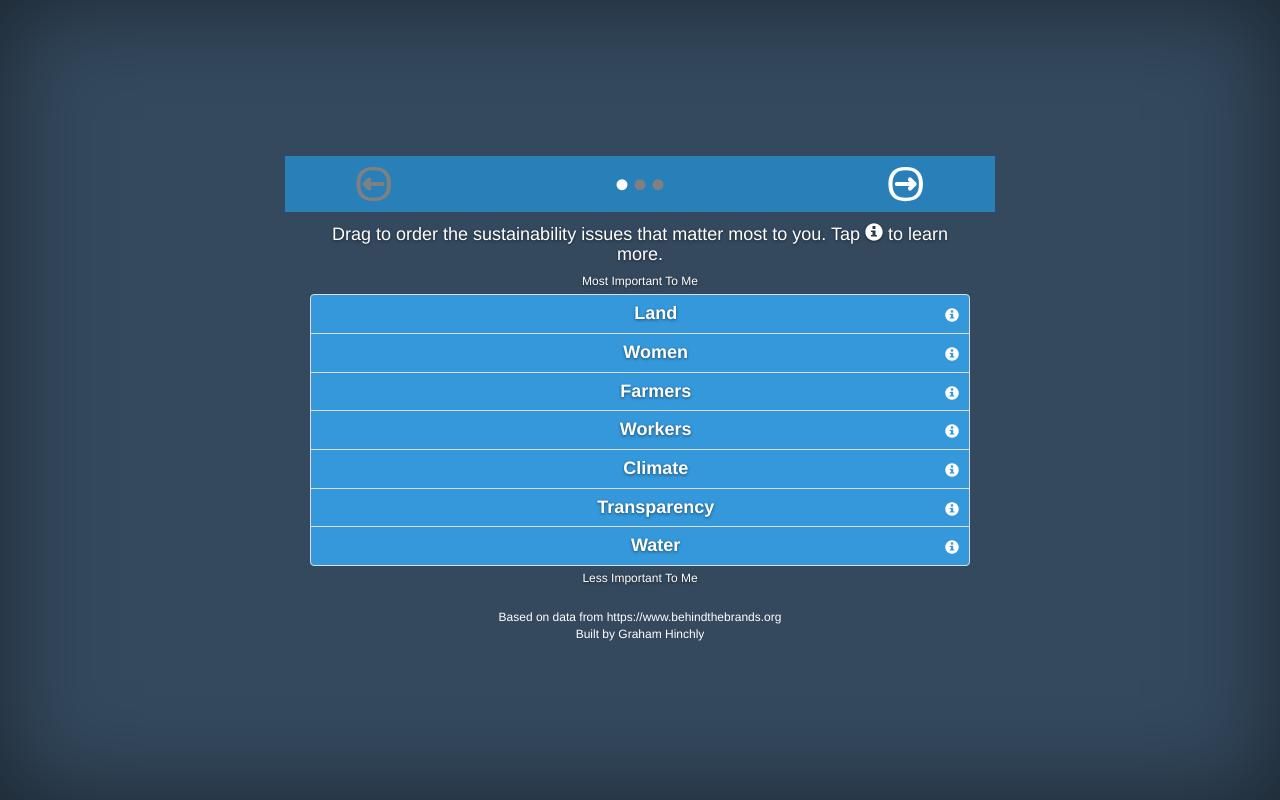
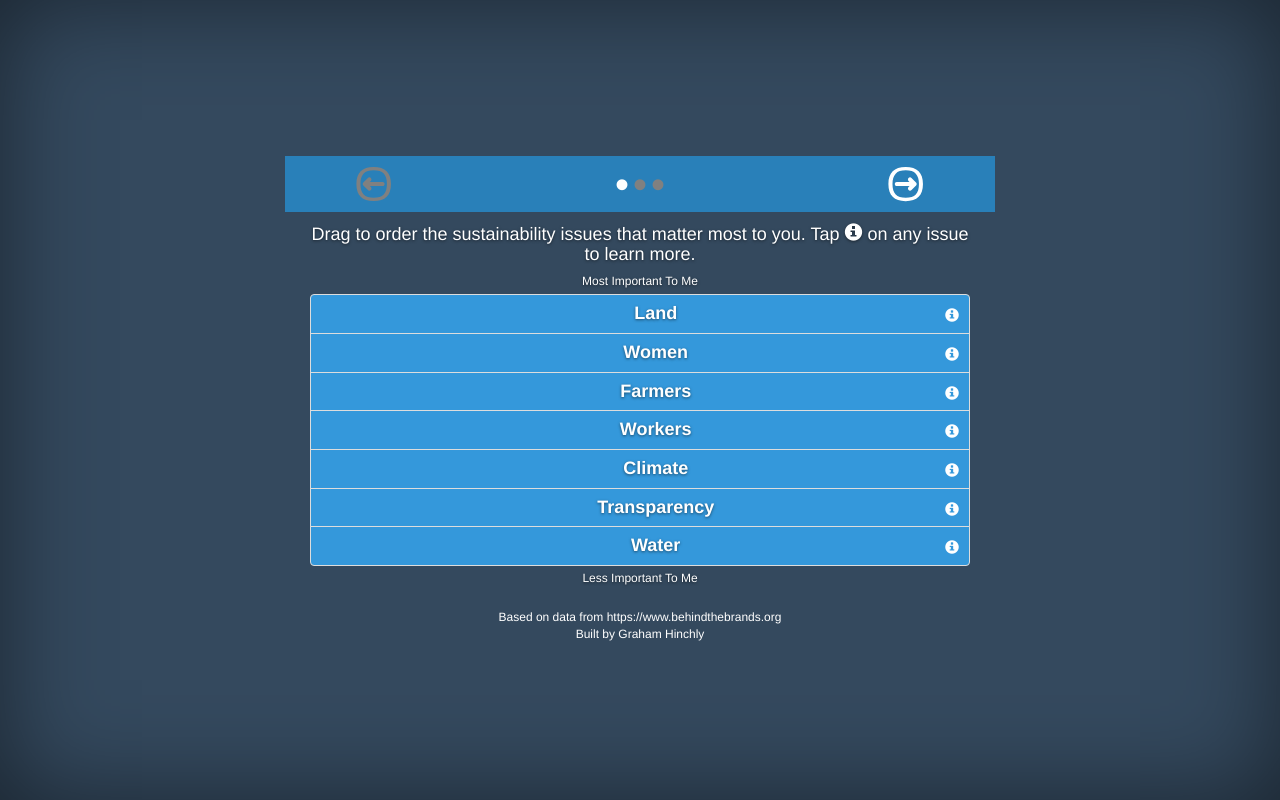
Before and after one commit to ginchly/openchain, a website: page public/app.html in a window 1280 px wide. Drawn offline with Linux system fonts and the light colour scheme.

Commit message:
i btn explainer

```diff
--- a/public/app.html
+++ b/public/app.html
@@ -50,7 +50,7 @@
 
             <!-- PAGE 1 -->
             <div id="page1">
-                <h4>Drag to order the sustainability issues that matter most to you. Tap <span class="glyphicon glyphicon-info-sign" aria-hidden="true"></span> to learn more.</h4>
+                <h4>Drag to order the sustainability issues that matter most to you. Tap <span class="glyphicon glyphicon-info-sign" aria-hidden="true"></span> on any issue to learn more.</h4>
                 <!-- Simple List -->
                 <h6 class="list-top">Most Important To Me</h6>
                 <div id="simpleList" class="simpleList list-group">
```
